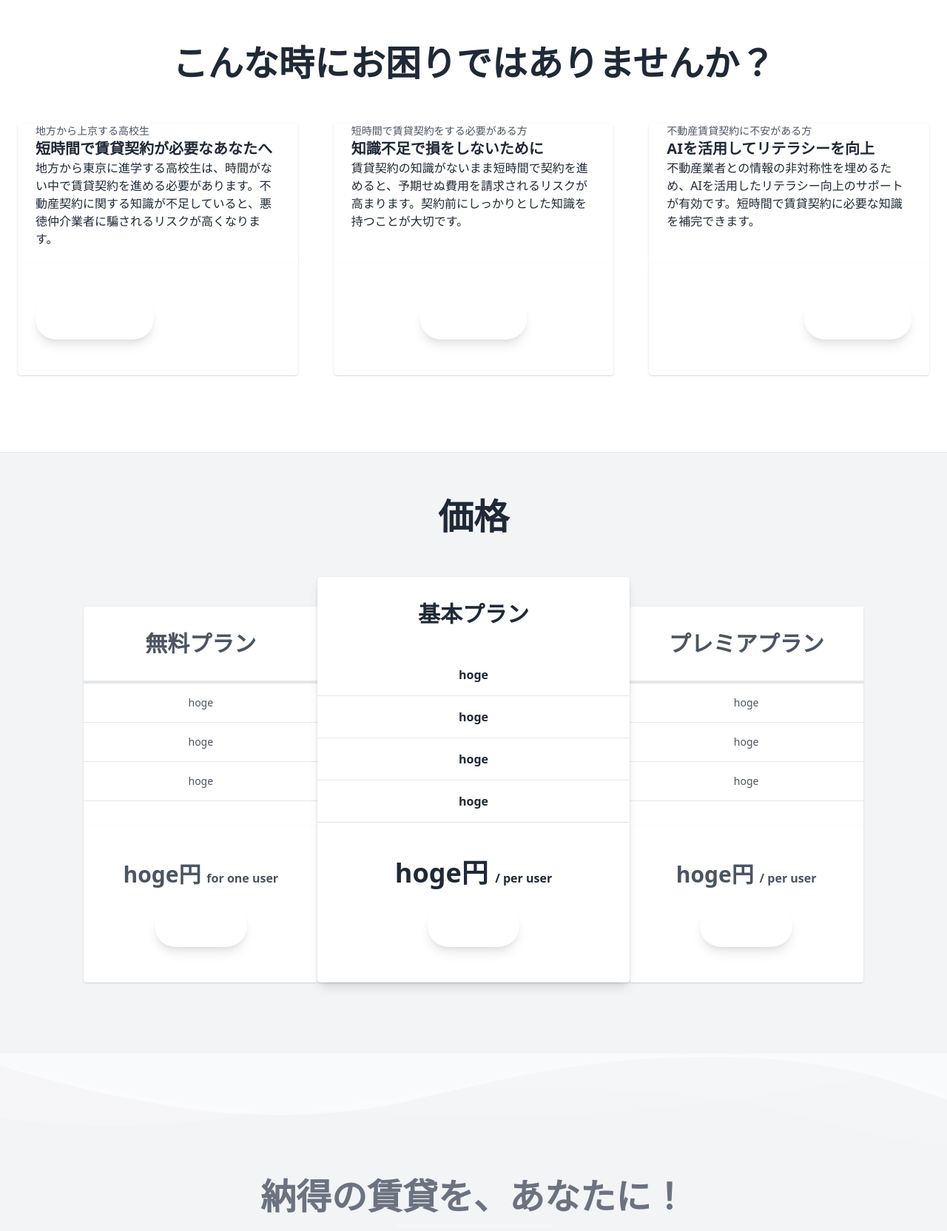
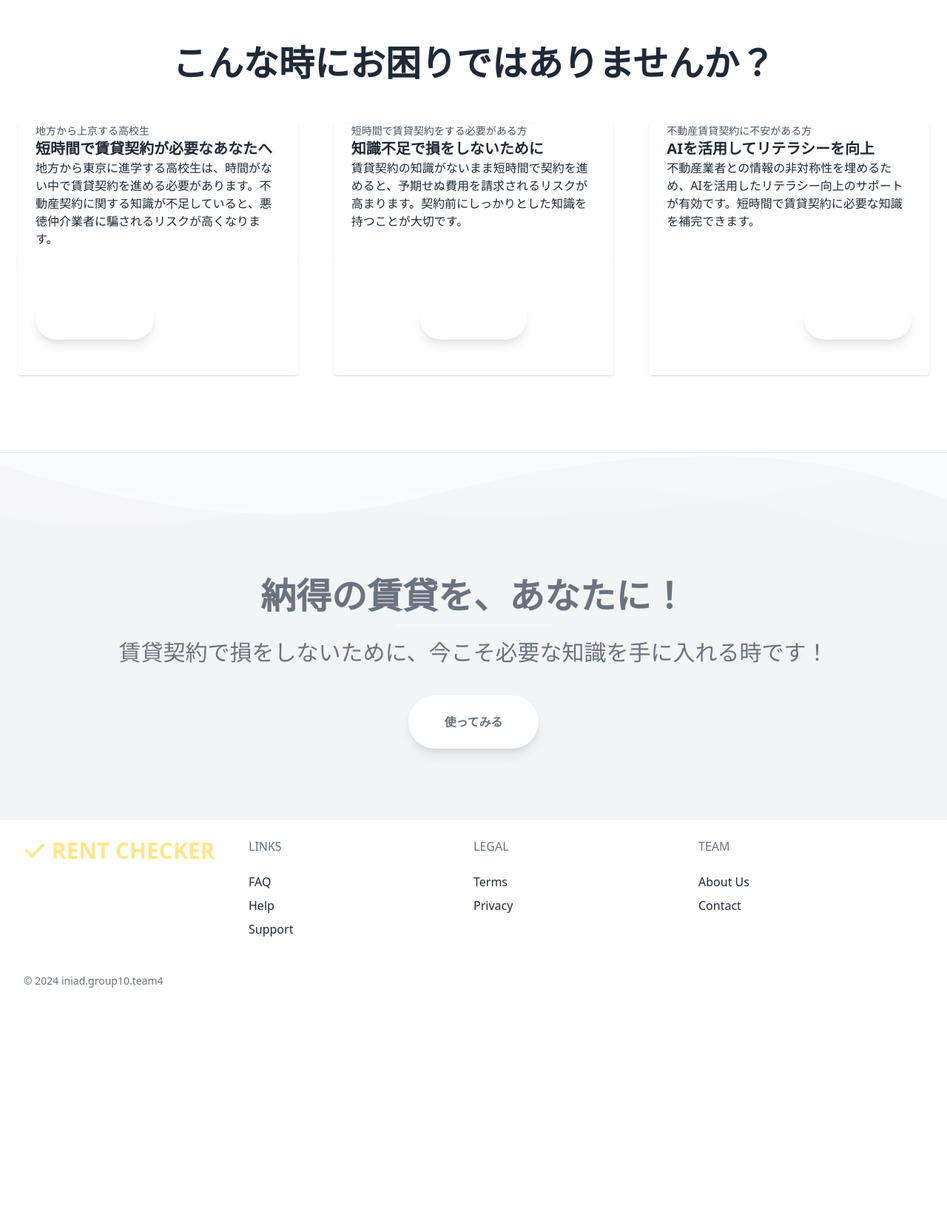
Before and after one commit to s1f102201560/rent_checker, a Django app: page / in a window 1280 px wide. Shown: the part 1488-3152 px from the top of the page at 74% size. After the commit the page ends 2823 px from the top, so only its background shows below. Run offline with Django 4.2, Linux system fonts and the light colour scheme; some web fonts are replaced.

Commit message:
LP、不要な記述の削除

```diff
--- a/src/app/templates/app/top.html
+++ b/src/app/templates/app/top.html
@@ -454,88 +454,6 @@
       </div>
     </div>
   </section>
-  <section class="bg-gray-100 py-8">
-    <div class="container mx-auto px-2 pt-4 pb-12 text-gray-800">
-      <h2 class="w-full my-2 text-5xl font-bold leading-tight text-center text-gray-800">
-        価格
-      </h2>
-      <div class="w-full mb-4">
-        <div class="h-1 mx-auto gradient w-64 opacity-25 my-0 py-0 rounded-t"></div>
-      </div>
-      <div class="flex flex-col sm:flex-row justify-center pt-12 my-12 sm:my-4">
-        <div class="flex flex-col w-5/6 lg:w-1/4 mx-auto lg:mx-0 rounded-none lg:rounded-l-lg bg-white mt-4">
-          <div class="flex-1 bg-white text-gray-600 rounded-t rounded-b-none overflow-hidden shadow">
-            <div class="p-8 text-3xl font-bold text-center border-b-4">
-              無料プラン
-            </div>
-            <ul class="w-full text-center text-sm">
-              <li class="border-b py-4">hoge</li>
-              <li class="border-b py-4">hoge</li>
-              <li class="border-b py-4">hoge</li>
-            </ul>
-          </div>
-          <div class="flex-none mt-auto bg-white rounded-b rounded-t-none overflow-hidden shadow p-6">
-            <div class="w-full pt-6 text-3xl text-gray-600 font-bold text-center">
-              hoge円
-              <span class="text-base">for one user</span>
-            </div>
-            <div class="flex items-center justify-center">
-              <button class="mx-auto lg:mx-0 hover:underline gradient text-white font-bold rounded-full my-6 py-4 px-8 shadow-lg focus:outline-none focus:shadow-outline transform transition hover:scale-105 duration-300 ease-in-out">
-                Sign Up
-              </button>
-            </div>
-          </div>
-        </div>
-        <div class="flex flex-col w-5/6 lg:w-1/3 mx-auto lg:mx-0 rounded-lg bg-white mt-4 sm:-mt-6 shadow-lg z-10">
-          <div class="flex-1 bg-white rounded-t rounded-b-none overflow-hidden shadow">
-            <div class="w-full p-8 text-3xl font-bold text-center">基本プラン</div>
-            <div class="h-1 w-full gradient my-0 py-0 rounded-t"></div>
-            <ul class="w-full text-center text-base font-bold">
-              <li class="border-b py-4">hoge</li>
-              <li class="border-b py-4">hoge</li>
-              <li class="border-b py-4">hoge</li>
-              <li class="border-b py-4">hoge</li>
-            </ul>
-          </div>
-          <div class="flex-none mt-auto bg-white rounded-b rounded-t-none overflow-hidden shadow p-6">
-            <div class="w-full pt-6 text-4xl font-bold text-center">
-              hoge円
-              <span class="text-base">/ per user</span>
-            </div>
-            <div class="flex items-center justify-center">
-              <button class="mx-auto lg:mx-0 hover:underline gradient text-white font-bold rounded-full my-6 py-4 px-8 shadow-lg focus:outline-none focus:shadow-outline transform transition hover:scale-105 duration-300 ease-in-out">
-                Sign Up
-              </button>
-            </div>
-          </div>
-        </div>
-        <div class="flex flex-col w-5/6 lg:w-1/4 mx-auto lg:mx-0 rounded-none lg:rounded-l-lg bg-white mt-4">
-          <div class="flex-1 bg-white text-gray-600 rounded-t rounded-b-none overflow-hidden shadow">
-            <div class="p-8 text-3xl font-bold text-center border-b-4">
-              プレミアプラン
-            </div>
-            <ul class="w-full text-center text-sm">
-              <li class="border-b py-4">hoge</li>
-              <li class="border-b py-4">hoge</li>
-              <li class="border-b py-4">hoge</li>
-            </ul>
-          </div>
-          <div class="flex-none mt-auto bg-white rounded-b rounded-t-none overflow-hidden shadow p-6">
-            <div class="w-full pt-6 text-3xl text-gray-600 font-bold text-center">
-              hoge円
-              <span class="text-base">/ per user</span>
-            </div>
-            <div class="flex items-center justify-center">
-              <button class="mx-auto lg:mx-0 hover:underline gradient text-white font-bold rounded-full my-6 py-4 px-8 shadow-lg focus:outline-none focus:shadow-outline transform transition hover:scale-105 duration-300 ease-in-out">
-                Sign Up
-              </button>
-            </div>
-          </div>
-        </div>
-      </div>
-    </div>
-  </section>
-  <!-- Change the colour #f8fafc to match the previous section colour -->
   <svg class="wave-top" viewBox="0 0 1439 147" version="1.1" xmlns="http://www.w3.org/2000/svg" xmlns:xlink="http://www.w3.org/1999/xlink">
     <g stroke="none" stroke-width="1" fill="none" fill-rule="evenodd">
       <g transform="translate(-1.000000, -14.000000)" fill-rule="nonzero">
```
